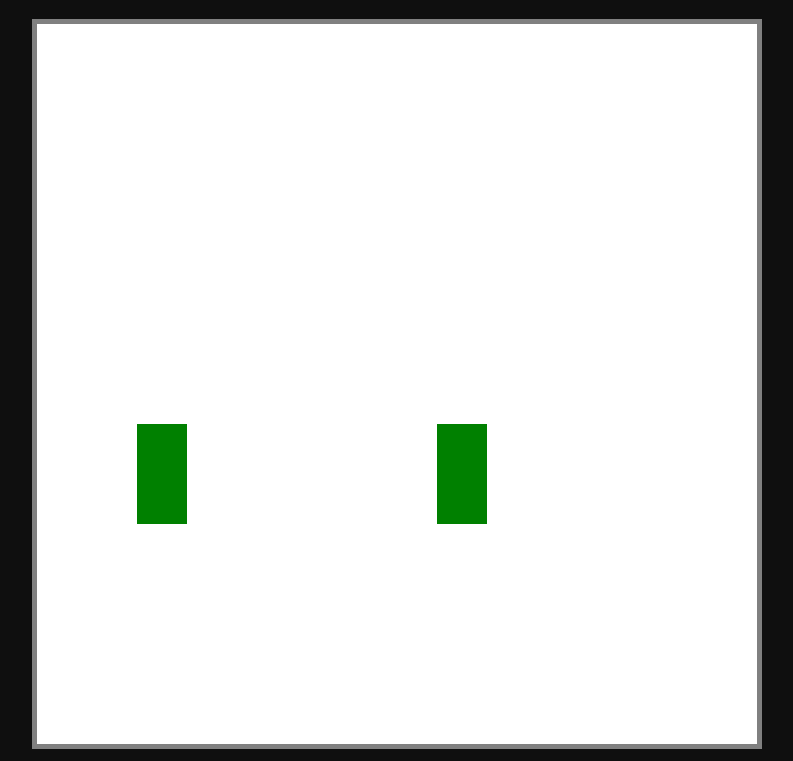
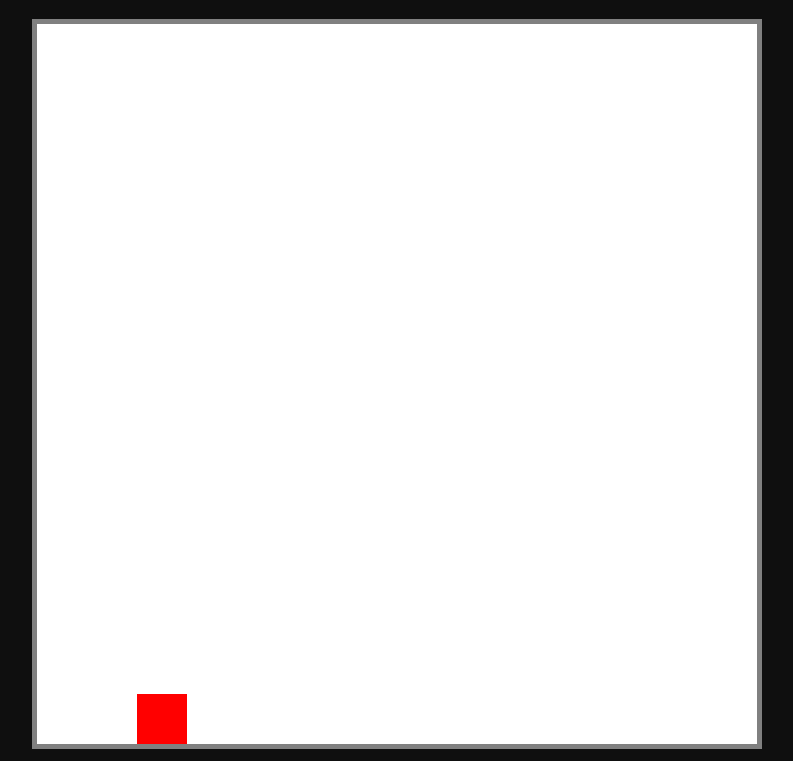
Before and after one commit to BernardoNeves/PDW_1, a plain HTML site: page index.html in a window 1280 px wide. Shown: the part 61-822 px from the top of the page, without its empty margins (243-1036 px from the left). Drawn offline with Linux system fonts and the light colour scheme.

Commit message:
code refactored

```diff
--- a/JS/index.js
+++ /dev/null
@@ -1,95 +0,0 @@
-var canvas;
-var ctx;
-
-const gravity = 9.8 * 0.5;
-const friction = 0.5;
-
-var gameLoop;
-var player;
-
-window.onload = function () {
-  // Assign canvas and context variables
-  canvas = document.getElementById("game-canvas");
-  ctx = canvas.getContext("2d");
-
-  player = new Player(100, 400);
-  player2 = new Player(400, 400);
-
-  gameLoop = setInterval(update, 1000 / 30);
-};
-
-function update() {
-  setupInputs()
-
-  if (player.y < 380){
-    player.y_velocity += gravity;}
-  player.update();
-
-  player.x_velocity *= friction;
-  player.y_velocity *= friction;
-
-  if (player2.y < 380){
-    player2.y_velocity += gravity;}
-  player2.update();
-
-  player2.x_velocity *= friction;
-  player2.y_velocity *= friction;
-
-  draw();
-}
-
-function draw() {
-  //Canvas Draw
-  ctx.fillStyle = "white";
-  ctx.fillRect(0, 0, 1280, 720);
-
-  //Player Draw
-  player.draw();
-  player2.draw();
-}
-
-function setupInputs() {
-  document.addEventListener(
-    "keydown",
-    function (event) {
-      if (event.defaultPrevented) {
-        return; // Nao faz nada se o evento ja foi processado
-      }
-
-      switch (event.key) {
-        case "ArrowDown":
-        case "s":
-          //Movimento para Baixo
-          break;
-        case "ArrowRight":
-        case "d":
-          //Movimento para Direita
-          player.moveRight();
-          player2.moveRight();
-          break;
-        case "ArrowLeft":
-        case "a":
-          //Movimento para Esquerda
-          player.moveLeft();
-          player2.moveLeft();
-          break;
-        case "ArrowUp":
-        case "w":
-          //Movimento para Cima
-          player.jump();
-          player2.jump();
-          break;
-        default:
-          //Quando e pressionada uma tecla que nao e necessitada ele sai
-          return;
-      }
-
-      event.preventDefault();
-    },
-    true
-  );
-}
-
-function collisionDetection() {
-
-}
--- a/JS/player.js
+++ /dev/null
@@ -1,27 +0,0 @@
-function Player(x, y) {
-  this.x = x;
-  this.y = y;
-  this.x_velocity = 0;
-  this.y_velocity = 0;
-  this.width = 50;
-  this.height = 100;
-
-  this.update = function () {
-    this.x += this.x_velocity;
-    this.y += this.y_velocity;
-  };
-
-  this.moveLeft = function(){
-    this.x_velocity -= 5;
-}
-  this.moveRight = function(){
-    this.x_velocity += 5;
-}
-
-  this.jump = function(){this.y_velocity = -50;}
-
-  this.draw = function () {
-    ctx.fillStyle = "green";
-    ctx.fillRect(this.x, this.y, this.width, this.height);
-  };
-}
--- a/index.html
+++ b/index.html
@@ -5,13 +5,14 @@
     <meta http-equiv="X-UA-Compatible" content="IE=edge" />
     <meta name="Connected" content="width=device-width, initial-scale=1.0" />
     <title>Connected</title>
-    <link rel="stylesheet" href="styles.css">
-
-    <script src="JS/index.js"></script>
-    <script src="JS/player.js"></script>
+    <link rel="stylesheet" href="styles.css" />
   </head>
   <body>
     <h1>Connected</h1>
-    <canvas width="720" height="720" id="game-canvas"></canvas>
+    <canvas></canvas>
   </body>
+  <script src="js/classes/sprite.js"></script>
+  <script src="js/classes/player.js"></script>
+  <script src="js/scripts/input.js"></script>
+  <script src="js/scripts/index.js"></script>
 </html>
--- /dev/null
+++ b/js/classes/player.js
@@ -0,0 +1,54 @@
+class Player {
+  constructor() {
+    this.position = {
+      x: 100,
+      y: 400,
+    };
+    this.velocity = {
+      x: 0,
+      y: 0,
+    };
+    this.gravity = 0.4;
+    this.speed = 3;
+
+    this.width = 50;
+    this.height = 50;
+
+    this.sides = {
+      top: this.position.y,
+      bottom: this.position.y + this.height,
+      left: this.position.x,
+      right: this.position.x + this.width,
+    };
+  }
+
+  draw() {
+    context.fillStyle = "red";
+    context.fillRect(this.position.x, this.position.y, this.width, this.height);
+  }
+
+  update() {
+    player.velocity.x = 0;
+    if (keys.a.pressed) player.velocity.x -= this.speed;
+    if (keys.d.pressed) player.velocity.x += this.speed;
+    if (keys.w.pressed && player.velocity.y === 0) player.velocity.y = -10;
+
+    this.position.y += this.velocity.y;
+    this.sides.bottom = this.position.y + this.height;
+    this.velocity.y += this.gravity;
+
+    if (this.sides.bottom + this.velocity.y > canvas.height) {
+      this.velocity.y = 0;
+    }
+    this.sides.left = this.position.x;
+    if (this.sides.left + this.velocity.x < 0) {
+      this.velocity.x = 0;
+    }
+    this.sides.right = this.position.x + this.width;
+    if (this.sides.right + this.velocity.x > canvas.width) {
+      this.velocity.x = 0;
+    }
+
+    this.position.x += this.velocity.x;
+  }
+}
--- /dev/null
+++ b/js/classes/sprite.js
@@ -0,0 +1,17 @@
+class sprite {
+  constructor({ position, image_src }) {
+    this.position = position;
+    this.image = new Image();
+    this.image.onload = () => {
+      this.loaded = true;
+    };
+
+    this.image.src = image_src;
+    this.loaded = false;
+  }
+
+  draw() {
+    if (!this.loaded) return;
+    context.drawImage(this.image, this.position.x, this.position.y);
+  }
+}
--- /dev/null
+++ b/js/scripts/index.js
@@ -0,0 +1,28 @@
+const canvas = document.querySelector("canvas");
+var context = canvas.getContext("2d");
+
+canvas.width = 16 * 45; //720
+canvas.height = 16 * 45; //720
+
+const player = new Player();
+
+const background = new sprite({
+  position: {
+    x: 0,
+    y: 0,
+  },
+  image_src: "./assets/background.png",
+});
+
+function animate() {
+  window.requestAnimationFrame(animate);
+  context.fillStyle = "white";
+  context.fillRect(0, 0, canvas.width, canvas.height);
+
+  // background.draw()
+
+  player.draw();
+  player.update();
+}
+
+animate();
--- /dev/null
+++ b/js/scripts/input.js
@@ -0,0 +1,42 @@
+const keys = {
+  w: { pressed: false },
+  a: { pressed: false },
+  d: { pressed: false },
+};
+
+window.addEventListener("keydown", (event) => {
+  console.log(event);
+  switch (event.key) {
+    case "ArrowUp":
+    case " ":
+    case "w":
+      keys.w.pressed = true;
+      break;
+    case "ArrowLeft":
+    case "a":
+      keys.a.pressed = true;
+      break;
+    case "ArrowRight":
+    case "d":
+      keys.d.pressed = true;
+      break;
+  }
+});
+window.addEventListener("keyup", (event) => {
+  console.log(event);
+  switch (event.key) {
+    case "ArrowUp":
+    case " ":
+    case "w":
+      keys.w.pressed = false;
+      break;
+    case "ArrowLeft":
+    case "a":
+      keys.a.pressed = false;
+      break;
+    case "ArrowRight":
+    case "d":
+      keys.d.pressed = false;
+      break;
+  }
+});
--- a/styles.css
+++ b/styles.css
@@ -1,8 +1,8 @@
 body {
-   text-align: center;
-   background-color: #0f0f0f;
+  text-align: center;
+  background-color: #0f0f0f;
 }
 
 canvas {
-   border: 5px solid gray;
+  border: 5px solid gray;
 }
```
Also changed, not shown: assets/background.png (added).
